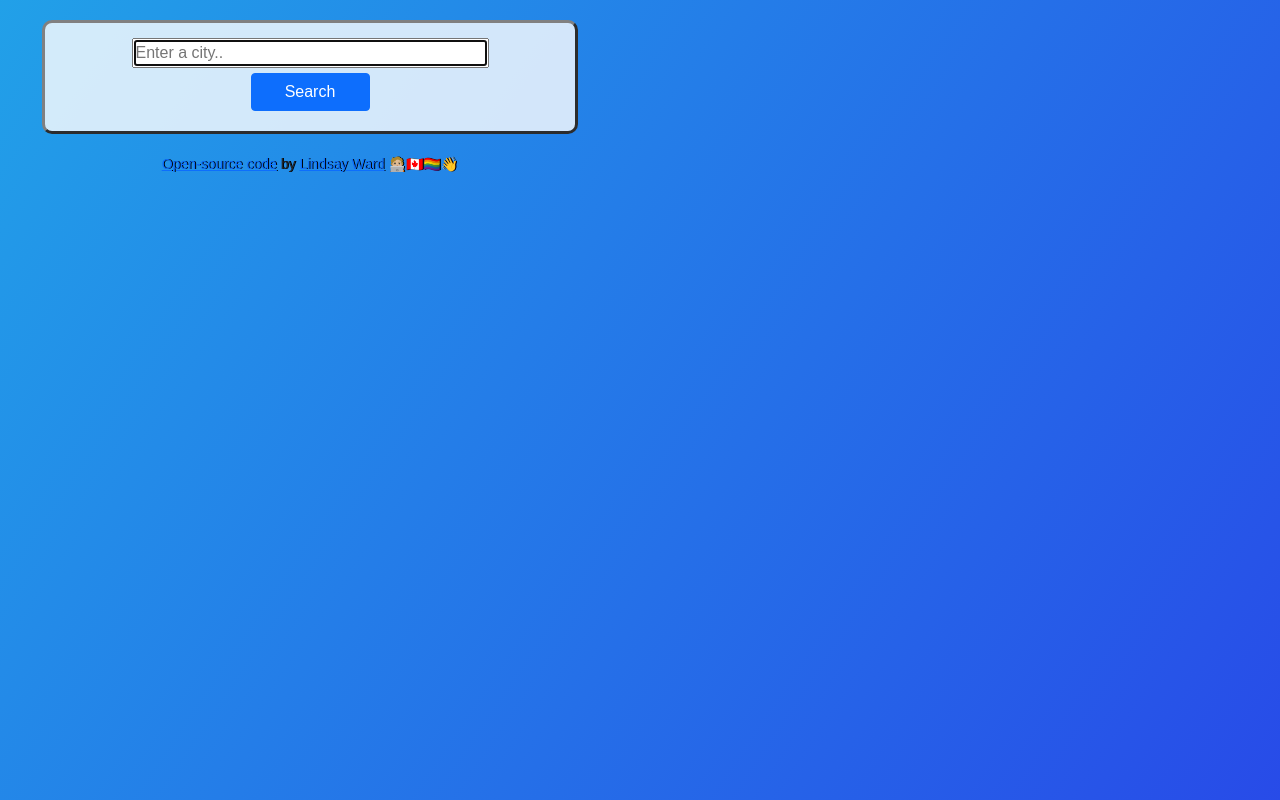
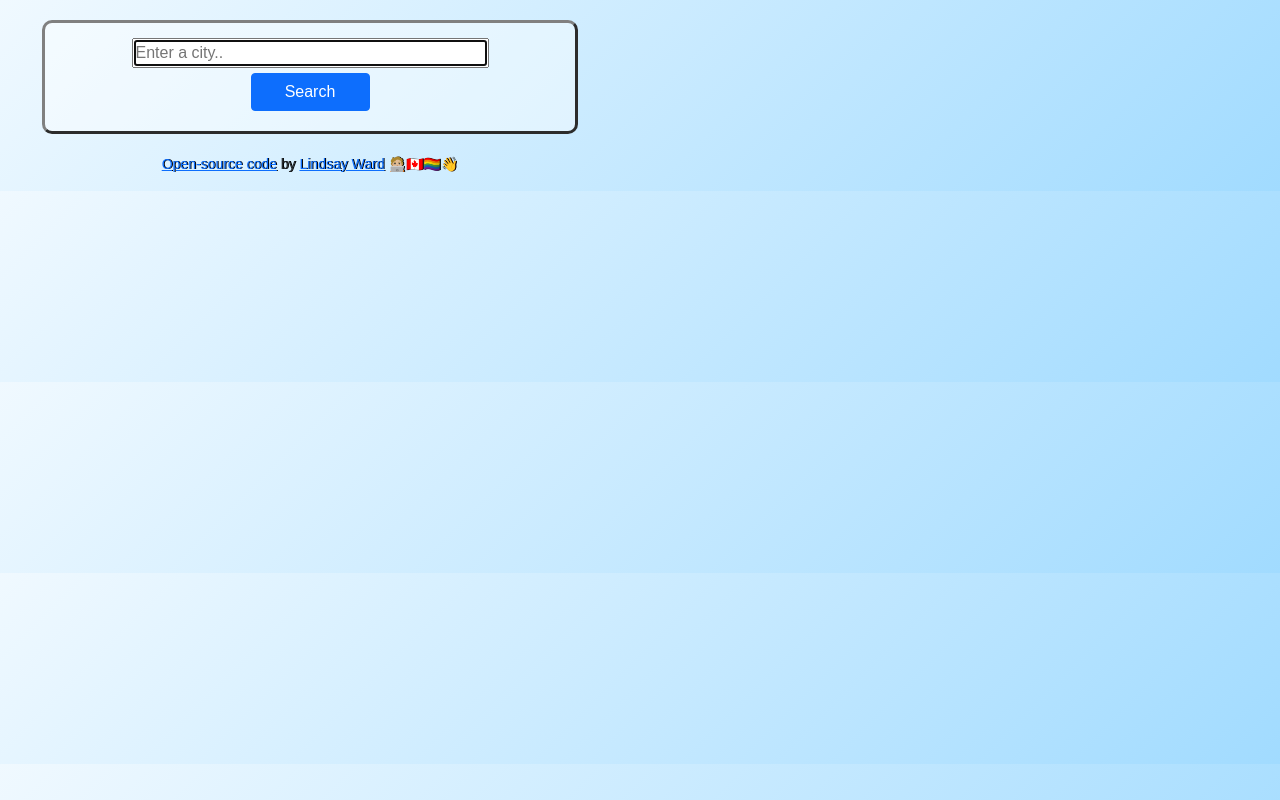
Before and after one commit to lindsaymward/weather-react, a React (Create React App) app: page / in a window 1280 px wide. Built offline with nearby package versions, Linux system fonts and the light colour scheme.

Commit message:
Added Forecast component with fake data, switched to less distracting body background

```diff
--- /dev/null
+++ b/src/Forecast.css
@@ -0,0 +1,18 @@
+.Forecast {
+  font-style: italic;
+}
+
+.Forecast h2 {
+  font-size: 16px;
+  font-style: italic;
+  opacity: 0.9;
+  margin-bottom: 0;
+}
+
+.Forecast img {
+  height: 50px;
+}
+
+.Forecast .temp-min {
+  opacity: 0.8;
+}
--- /dev/null
+++ b/src/Forecast.js
@@ -0,0 +1,19 @@
+import React from "react";
+import "./Forecast.css";
+
+export default function Forecast(props) {
+  return (
+    <div className="Forecast">
+      <div className="row">
+        <div className="col">
+          <h2>Wed</h2>
+          <img src={props.icon} alt="Forecast icon" />
+          <p>
+            <span className="temp-min">6°</span> /
+            <span className="temp-max"> 12°</span>
+          </p>
+        </div>
+      </div>
+    </div>
+  );
+}
--- a/src/Search.js
+++ b/src/Search.js
@@ -2,6 +2,7 @@ import React, { useState } from "react";
 import axios from "axios";
 import FormattedDate from "./FormattedDate";
 import WeatherUnit from "./WeatherUnit";
+import Forecast from "./Forecast";
 
 export default function Search() {
   let [cityInput, setCityInput] = useState("");
@@ -51,6 +52,7 @@ export default function Search() {
   if (weatherData.ready) {
     return (
       <div>
+        <div>
           {searchForm}
           <ul>
             <li>
@@ -70,6 +72,10 @@ export default function Search() {
             </li>
           </ul>
         </div>
+        <div>
+          <Forecast icon={weatherData.iconUrl} />
+        </div>
+      </div>
     );
   } else {
     return searchForm;
--- a/src/Weather.css
+++ b/src/Weather.css
@@ -2,7 +2,7 @@
   border: 3px outset grey;
   border-radius: 10px;
   margin: 20px;
-  background-color: rgba(255, 255, 255, 0.8);
+  background-color: rgba(255, 255, 255, 0.4);
 }
 
 .Weather .row {
--- a/src/styles.css
+++ b/src/styles.css
@@ -12,75 +12,20 @@
   text-shadow: 1px 0px black;
 }
 
-.wrapper {
-  height: 100%;
-  width: 100%;
-  left: 0;
-  right: 0;
-  top: 0;
-  bottom: 0;
-  position: absolute;
-  background: linear-gradient(
-    124deg,
-    #ff2400,
-    #e81d1d,
-    #e8b71d,
-    #e3e81d,
-    #1de840,
-    #1ddde8,
-    #2b1de8,
-    #dd00f3,
-    #dd00f3
+body {
+  background: #f0f9ff;
+  background: -moz-linear-gradient(
+    -45deg,
+    #f0f9ff 0%,
+    #cbebff 47%,
+    #a1dbff 100%
   );
-  background-size: 1800% 1800%;
-
-  -webkit-animation: rainbow 18s ease infinite;
-  -z-animation: rainbow 18s ease infinite;
-  -o-animation: rainbow 18s ease infinite;
-  animation: rainbow 18s ease infinite;
+  background: -webkit-linear-gradient(
+    -45deg,
+    #f0f9ff 0%,
+    #cbebff 47%,
+    #a1dbff 100%
+  );
+  background: linear-gradient(135deg, #f0f9ff 0%, #cbebff 47%, #a1dbff 100%);
+  filter: progid:DXImageTransform.Microsoft.gradient( startColorstr='#f0f9ff', endColorstr='#a1dbff',GradientType=1 );
 }
-
-@-webkit-keyframes rainbow {
-  0% {
-    background-position: 0% 82%;
-  }
-  50% {
-    background-position: 100% 19%;
-  }
-  100% {
-    background-position: 0% 82%;
-  }
-}
-@-moz-keyframes rainbow {
-  0% {
-    background-position: 0% 82%;
-  }
-  50% {
-    background-position: 100% 19%;
-  }
-  100% {
-    background-position: 0% 82%;
-  }
-}
-@-o-keyframes rainbow {
-  0% {
-    background-position: 0% 82%;
-  }
-  50% {
-    background-position: 100% 19%;
-  }
-  100% {
-    background-position: 0% 82%;
-  }
-}
-@keyframes rainbow {
-  0% {
-    background-position: 0% 82%;
-  }
-  50% {
-    background-position: 100% 19%;
-  }
-  100% {
-    background-position: 0% 82%;
-  }
-}
```
Lines whose indentation alone changed are shown as unchanged.
